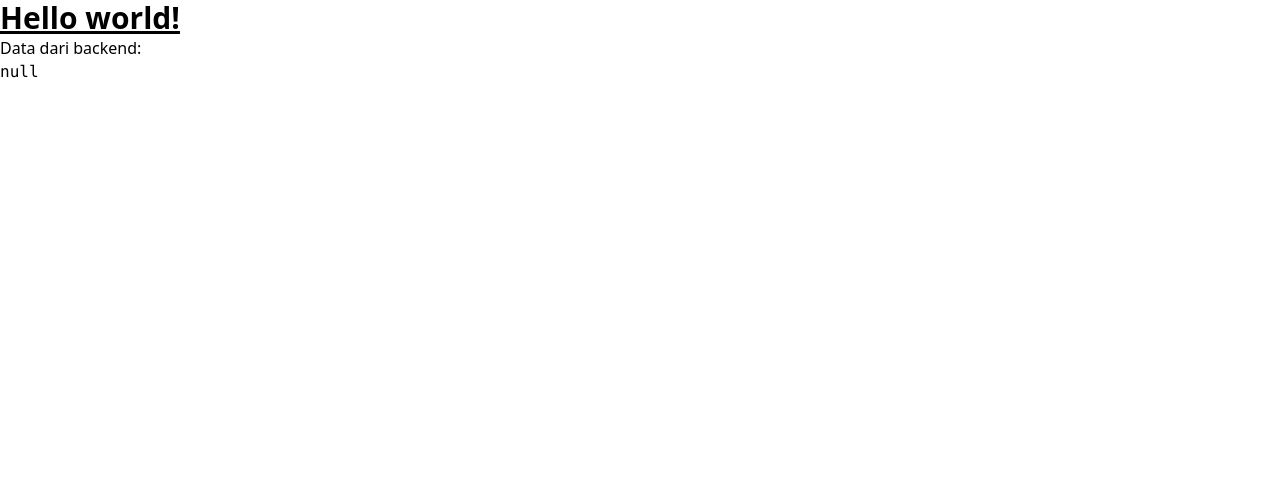
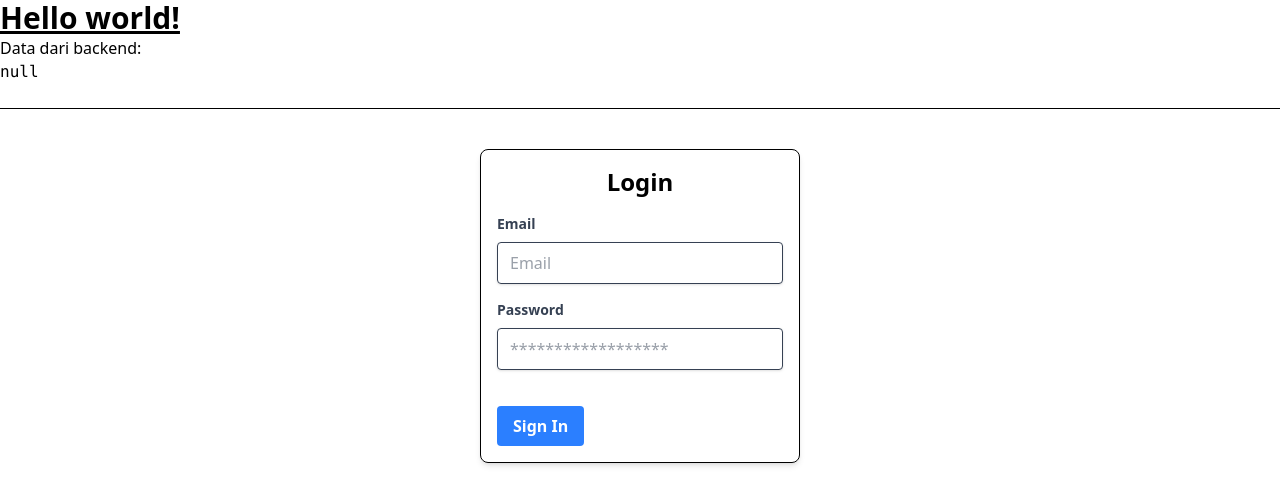
Before and after one commit to ahmadzahnransyauqi/uas-last, a React (Vite) app in the folder frontend/: page / in a window 1280 px wide. Shown: the top 504 px of the page. Built offline with nearby package versions, Linux system fonts and the light colour scheme.

Commit message:
feat: add login form component UI

```diff
--- a/frontend/src/App.jsx
+++ b/frontend/src/App.jsx
@@ -1,5 +1,6 @@
 import { useEffect, useState } from 'react'
 import './App.css'
+import LoginForm from './components/LoginForm'
 
 function App() {
   const [data, setData] = useState(null)
@@ -18,8 +19,15 @@
     <div>
       <h1 className="text-3xl font-bold underline">Hello world!</h1>
 
+      {}
       <h2>Data dari backend:</h2>
       <pre>{JSON.stringify(data, null, 2)}</pre>
+
+      <hr className="my-6" />
+
+      {}
+      <LoginForm />
+
     </div>
   )
 }
--- /dev/null
+++ b/frontend/src/components/LoginForm.jsx
@@ -0,0 +1,43 @@
+import React from 'react';
+
+function LoginForm() {
+  return (
+    <div className="w-full max-w-xs p-4 mx-auto mt-10 border rounded-lg shadow-md">
+      <h2 className="text-2xl font-bold text-center mb-4">Login</h2>
+      <form>
+        <div className="mb-4">
+          <label className="block text-gray-700 text-sm font-bold mb-2" htmlFor="email">
+            Email
+          </label>
+          <input
+            className="shadow appearance-none border rounded w-full py-2 px-3 text-gray-700"
+            id="email"
+            type="email"
+            placeholder="Email"
+          />
+        </div>
+        <div className="mb-6">
+          <label className="block text-gray-700 text-sm font-bold mb-2" htmlFor="password">
+            Password
+          </label>
+          <input
+            className="shadow appearance-none border rounded w-full py-2 px-3 text-gray-700 mb-3"
+            id="password"
+            type="password"
+            placeholder="******************"
+          />
+        </div>
+        <div className="flex items-center justify-between">
+          <button
+            className="bg-blue-500 hover:bg-blue-700 text-white font-bold py-2 px-4 rounded"
+            type="button"
+          >
+            Sign In
+          </button>
+        </div>
+      </form>
+    </div>
+  );
+}
+
+export default LoginForm;
```
Also changed, not shown: frontend/src/main.jsx (line endings or trailing spaces), 1 other file (tests, documents, lock files or other folders).
